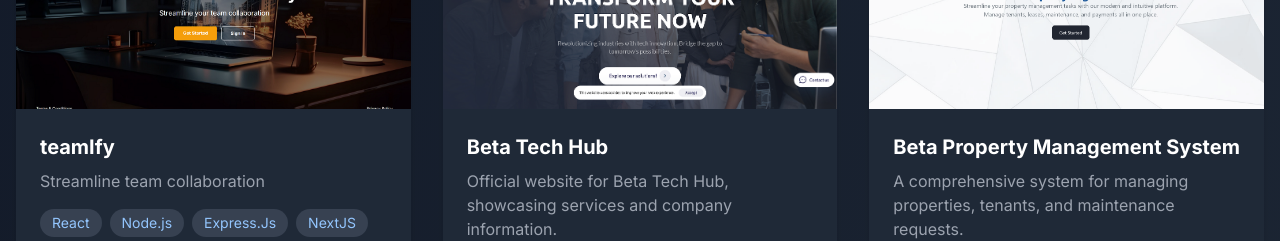
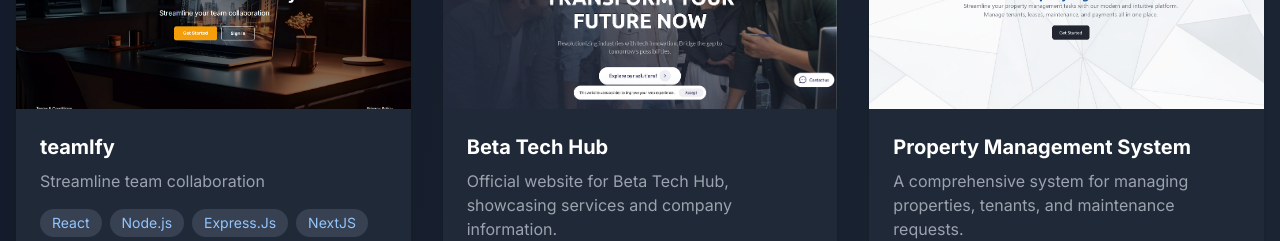
Before and after one commit to zeruhabesha/zerihunkibret, a Next.js app: page / in a window 1280 px wide. Shown: the part 3980-4221 px from the top of the page. Built offline with nearby package versions, Linux system fonts and the light colour scheme.

Commit message:
Update page.tsx

```diff
--- a/app/page.tsx
+++ b/app/page.tsx
@@ -92,7 +92,7 @@ export default function Home() {
     },
     {
       id: 2,
-      title: "Beta Property Management System",
+      title: "Property Management System",
       description: "A comprehensive system for managing properties, tenants, and maintenance requests.",
       technologies: ["MERN Stack", "Material UI", "Redux", "Typescript"],
       image: "/images/betapms.png",
```
